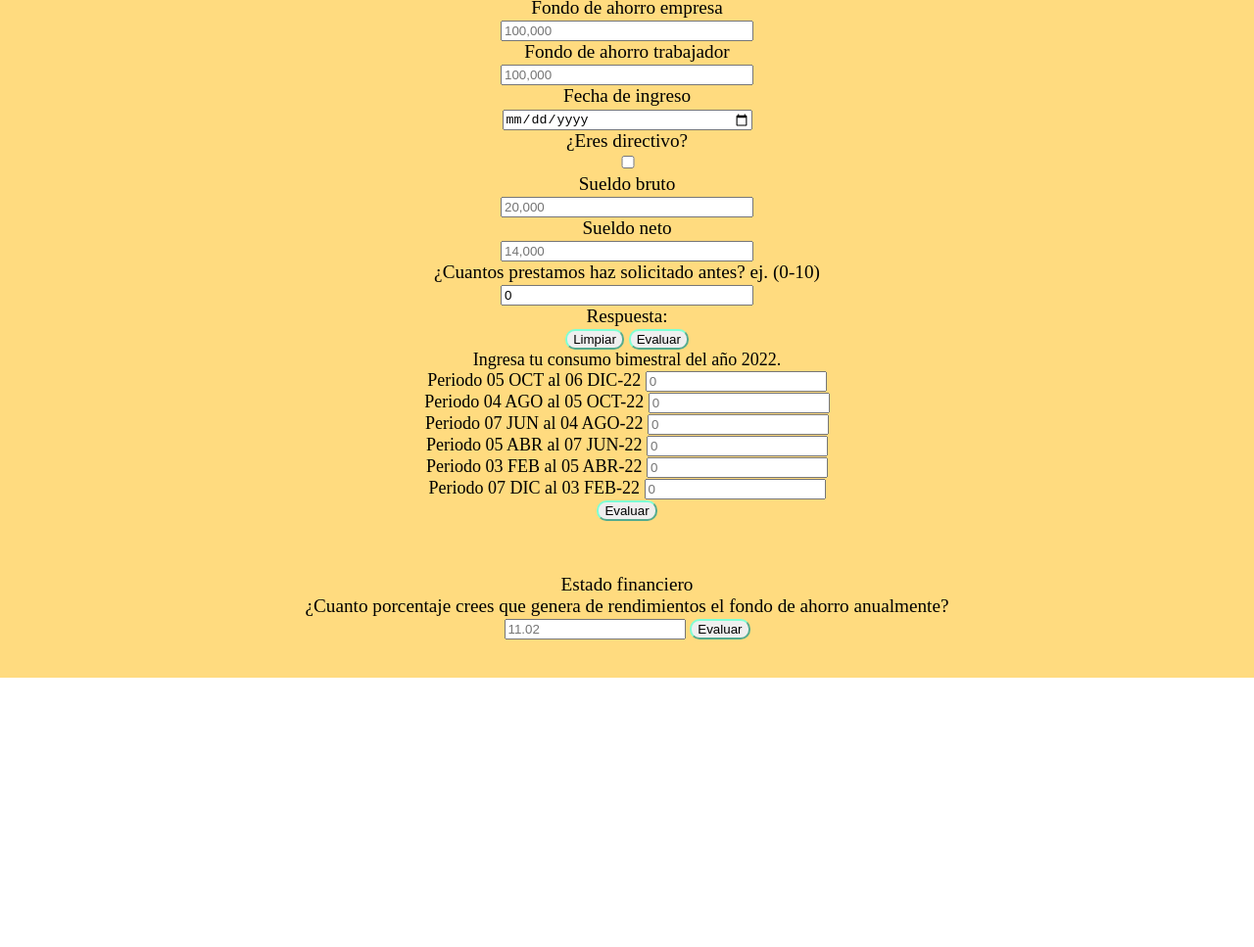
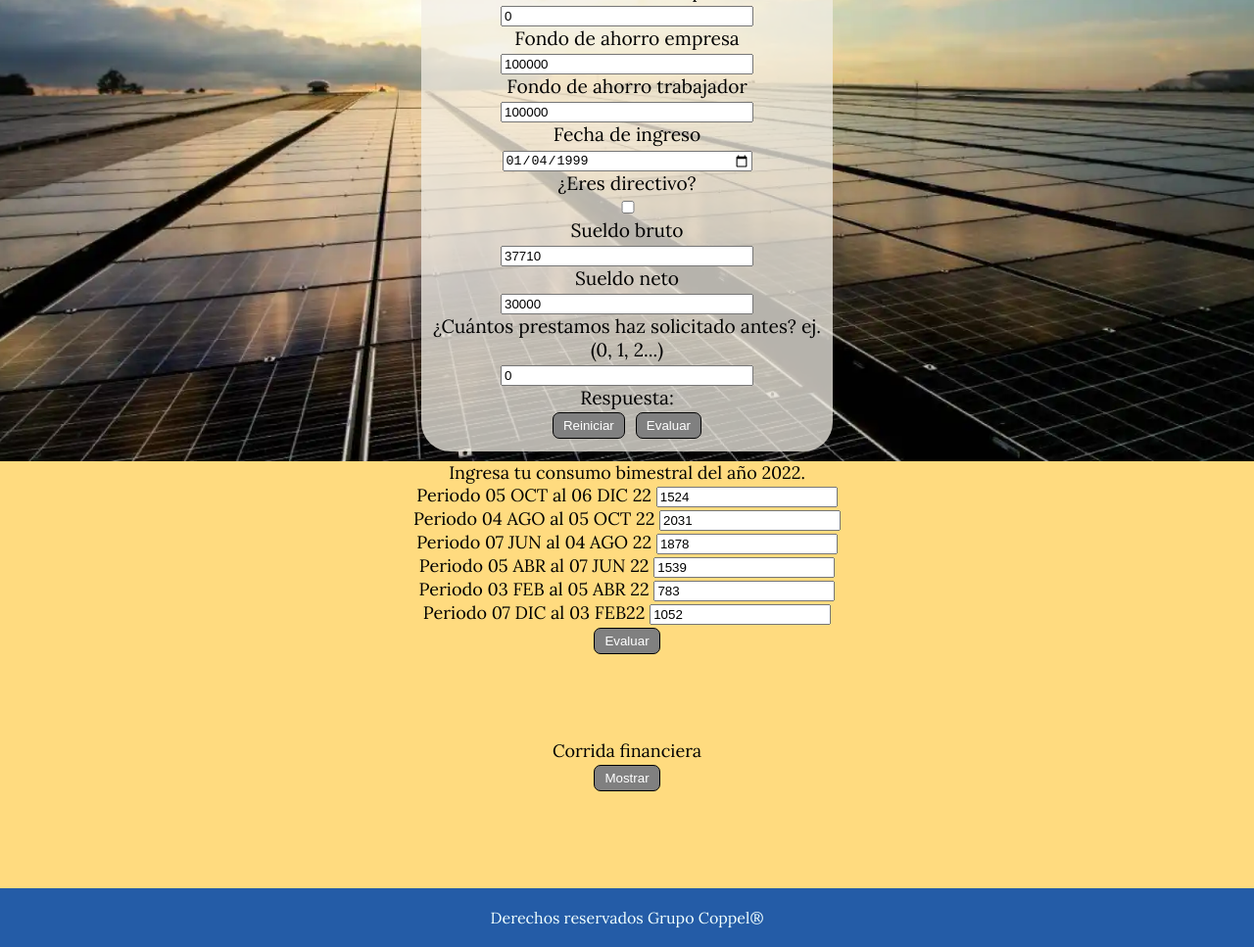
Before and after one commit to SustentabilidadCoppel/SustentabilidadCoppel.github.io, a plain HTML site: page index.html in a window 1280 px wide. Shown: the part 308-1275 px from the top of the page at 98% size. Before the commit the page ends 1000 px from the top, so only its background shows below. Drawn offline with nearby package versions, Linux system fonts and the light colour scheme.

Commit message:
Fondo paneles solares.
Archivo nuevo, imagen de paneles.
Estética mejorada.

```diff
--- a/index.css
+++ b/index.css
@@ -1,18 +1,55 @@
-body{
+body {
     margin: 0;
+    font-family: 'Lora', serif;
 
+
+}
+
+.nav{
+    margin:0;
+    color: white;
+    padding: 12px;
+    text-align: left;
+    font-family: 'Lora';
+    font-size: 40px;
+    position: fixed;
+    width: 100%;
+    background-color: rgb(83,97,109);
 }
 .form-primero{
     padding-top: 5rem;
-    background-color: rgb(255, 219, 127);
-    text-align: center;
+    background-color: rgb(249, 190, 41);
+    text-align: -webkit-center;
     align-items:flex-start;
     font-size: larger;
+    background-image: url(/fondo.webp);
+    background-repeat: no-repeat;
+    background-position: center center;
+    background-attachment: fixed;
+    background-size: cover;
+    padding-bottom: 10px;
+}
+
+.section{
+
+    width: 400px;
+    border-style: solid;
+    border-width: 10px;
+    border-radius: 30px;
+    border-color: rgba(242, 238, 229, 0);
+    align-items:flex-start;
+    text-align: center;
+    background-color: rgba(242, 238, 229, 0.751);
 }
 
 .form-primero input{
     width: 250px;
     align-content: center;
+}
+
+.container-f2{
+    align-items: left;
+    text-align: center;
 }
 
 .form-segundo{
@@ -31,7 +68,7 @@ body{
     background-color: rgb(255, 219, 127);
     text-align: center;
     align-items:flex-start;
-    font-size: larger;
+    font-size: large;
 }
 
 .container {
@@ -41,31 +78,56 @@ body{
     align-self: center;
     width:fit-content;
     display:inline-flex;
-    margin: 0;
+    margin: 30px;
 }
 
-.box {
-    display:inline;
+.col1{
+    margin-right: 30px;
 }
 
 
-.col1{
-    margin-right: 20px;
-}
-.nav{
-    background-color: #245CA7;
-    margin:0;
+button{
+    border-color: black;
+    border-style: solid;
+    background-color: gray;
     color: white;
-    padding-left: 20px;
-    text-align: left;
-    font-family: Arial, Helvetica, sans-serif;
-    font-size:large;
-    position: fixed;
-    width: 100%;
+    text-align: center;
+    align-items: center;
+    padding: 5px 10px;
+    margin: 3px;
+    border-width: 1px;
+    border-radius: 7px;
+
+
 }
 
-button{
-    border-color: aquamarine;
-    border-radius: 10px;
+button:hover {
+    box-shadow: 0 6px 16px 0 rgba(0,0,0,0.24);
+    background-color: rgb(40, 35, 179);
+    padding:  10px 20px ;
+    transition: 0.3s;
+    border-radius: 7px;
 
 }
+
+
+#ad{
+    padding-bottom:0;
+    display: block;
+}
+
+footer{
+    padding: 20px;
+    align-self: center;
+    align-content: center;
+    text-align: center;
+    background-color: #245CA7;
+    color: azure;
+}
+
+@media (max-width:360px){
+    .form-tercero{
+        font-size: small;
+        background-color: yellow;
+    }
+}
--- a/index.html
+++ b/index.html
@@ -2,6 +2,9 @@
 <html lang="en">
 <head>
     <meta charset="UTF-8">
+    <link rel="preconnect" href="https://fonts.googleapis.com">
+    <link rel="preconnect" href="https://fonts.gstatic.com" crossorigin>
+    <link href="https://fonts.googleapis.com/css2?family=Lora&display=swap" rel="stylesheet">
     <link rel="stylesheet" href="/index.css">
     <meta name="viewport" content="width=device-width, initial-scale=1.0">
     <title>Sustentabilidad Coppel</title>
@@ -9,74 +12,77 @@
 <body>
     <nav class="nav">
     <div class="titulo">
-    <h2>Simulador de paneles solares</h2>
+    Simulador de paneles solares
     </div>
     </nav>
     <form method="get" class="form-primero">
+        <div class="section">
             <label> Nombre </label><br>
-            <input type="text" autofocus id="nombre" placeholder="Tu nombre" ><br>
+            <input type="text" autofocus id="nombre" placeholder="Tu nombre" onkeydown="return /[a-z A-Z]/i.test(event.key)"><br>
             <label> Tamaño del sistema en Watts </label><br>
-            <input type="number" id="kwp" placeholder="1650" value=""><br>
+            <input type="number" id="kwp" placeholder="1650" value="1650"><br>
             <label> Precio actual del dolar </label><br>
-            <input type="number" step="0.01" id="dolar" placeholder="17" value=""><br>
+            <input type="number" step="0.01" id="dolar" placeholder="17" value="16.74551"><br>
             <label> Saldo en Cuenta Corriente </label><br>
-            <input type="number" id="CC" placeholder="0" value=""><br>
+            <input type="number" id="CC" placeholder="0" value="0"><br>
             <label>Saldo en Autocop </label><br>
-            <input type="number" id="autocop" placeholder="0" value=""><br>
+            <input type="number" id="autocop" placeholder="0" value="0"><br>
             <label>Fondo de ahorro empresa </label><br>
-            <input type="number" id="FDE" placeholder="100,000" value=""><br>
+            <input type="number" id="FDE" placeholder="100,000" value="100000"><br>
             <label>Fondo de ahorro trabajador </label><br>
-            <input type="number" id="FDT" placeholder="100,000" value=""><br>
+            <input type="number" id="FDT" placeholder="100,000" value="100000"><br>
             <label>Fecha de ingreso </label><br>
-            <input type="date" id="fecha" value=""><br>
+            <input type="date" id="fecha" value="1999-01-04"><br>
             <label>¿Eres directivo? </label><br>
             <input type="checkbox" id="directivo"  ><br>
             <label>Sueldo bruto </label><br>
-            <input type="number" id="bruto" placeholder="20,000" value=""><br>
+            <input type="number" id="bruto" placeholder="20,000" value="37710"><br>
             <label>Sueldo neto </label><br>
-            <input type="number" id="neto" placeholder="14,000" value=""><br>
-            <label>¿Cuantos prestamos haz solicitado antes? ej. (0-10) </label><br>
+            <input type="number" id="neto" placeholder="14,000" value="30000"><br>
+            <label>¿Cuántos prestamos haz solicitado antes? ej. (0, 1, 2...) </label><br>
             <input type="number" id="prestamos" placeholder="0" value="0"><br>
             <label>Respuesta:</label>
             <label type="text" id="resultado"></label><br>
-            <button id="limpiar">Limpiar</button>
+            <button id="limpiar">Reiniciar</button>
             <button type="button" id="Calculadora">Evaluar</button><br> <!--forzamos el ultimo boton del formulario de submit a button para que se mantengan visibles los resultados-->
-            <!--<p id="resultado"></p>-->
+        </div>
         </form>
-    <form  method="get" class="form-segundo">
+        <form  method="get" class="form-segundo" >
+            <div  class="container-f2" >
             <label>Ingresa tu consumo bimestral del año 2022.</label><br>
-        <label>Periodo 05 OCT al 06 DIC-22</label>
-        <input type="number" id="oct" placeholder="0" value=""><br>
-        <label>Periodo 04 AGO al 05 OCT-22</label>
-        <input type="number" id="ago" placeholder="0" value=""><br>
-        <label>Periodo 07 JUN al 04 AGO-22</label>
-        <input type="number" id="jun" placeholder="0" value=""><br>
-        <label>Periodo 05 ABR al 07 JUN-22</label>
-        <input type="number" id="abr" placeholder="0" value=""><br>
-        <label>Periodo 03 FEB al 05 ABR-22</label>
-        <input type="number" id="feb" placeholder="0" value=""><br>
-        <label>Periodo 07 DIC al 03 FEB-22</label>
-        <input type="number" id="dic" placeholder="0" value=""><br>
+            <label>Periodo 05 OCT al 06 DIC 22</label>
+            <input type="number" id="oct" placeholder="0" value="1524"><br>
+            <label>Periodo 04 AGO al 05 OCT 22</label>
+            <input type="number" id="ago" placeholder="0" value="2031"><br>
+            <label>Periodo 07 JUN al 04 AGO 22</label>
+            <input type="number" id="jun" placeholder="0" value="1878"><br>
+            <label>Periodo 05 ABR al 07 JUN 22</label>
+            <input type="number" id="abr" placeholder="0" value="1539"><br>
+            <label>Periodo 03 FEB al 05 ABR 22</label>
+            <input type="number" id="feb" placeholder="0" value="783"><br>
+            <label>Periodo 07 DIC al 03 FEB22</label>
+            <input type="number" id="dic" placeholder="0" value="1052"><br>
             <button type="button" id="energia">Evaluar</button><br>
+        </div>
         </form>
         <section class="chart">
-        <canvas id="myChart" height="50" width="200" ></canvas>
+        <canvas id="myChart" height="80" width="200" ></canvas>
     </section>
     <form  method="get" class="form-tercero">
-        <label>Estado financiero</label><br>
-        <label>¿Cuanto porcentaje crees que genera de rendimientos el fondo de ahorro anualmente?</label><br>
-        <input type="number" step="0.01" id="cetes" placeholder="11.02" value="">
-        <button type="button" id="flujo">Evaluar</button><br>
+        <label>Corrida financiera</label><br>
+        <button type="button" id="flujo">Mostrar</button><br>
         <div class="container">
                 <p class="col1" id="col1"></p>
                 <p class="col1" id="col2"></p>
                 <p class="col1" id="col3"></p>
                 <p class="col1" id="col4"></p>
                 <p class="col1" id="col5"></p>
-
             </div>
-        <div id="flujo"></div>
+            <label ><i id="ad"></i></label>
         </form>
+    <footer class="footer">
+        Derechos reservados Grupo Coppel®
+    </footer>
     <script src="https://cdn.jsdelivr.net/npm/chart.js@4.3.3/dist/chart.umd.min.js"></script>
     <script type="text/javascript" src="/index.js"></script>
 
--- a/index.js
+++ b/index.js
@@ -120,7 +120,7 @@ function candidatos(event){
     if (FDTT >= prestamo){
         const subtotal=neto-mensualidad;
         if ((subtotal) > (bruto*0.4)){
-            document.getElementById('resultado').innerText= "Felicidades "+ nombre.toUpperCase() +" tienes posibilidades de un prestamo de $"+ prestamo.toFixed(2) +" pesos, el tiempo de tu prestamo es de "+ credito +" meses aproximadamente, con una mensualidad de $"+ mensualidad.toFixed(2) +" pesos." ;
+            document.getElementById('resultado').innerHTML= "Felicidades "+ nombre.toUpperCase() +" tienes posibilidades de un prestamo de <b>$"+ prestamo.toFixed(2) +"</b> pesos, el tiempo de tu prestamo es de <b>"+ credito +" meses </b> aproximadamente, con una mensualidad de <b>$"+ mensualidad.toFixed(2) +" pesos</b>." ;
         } else document.getElementById('resultado').innerText= "Lo siento, " + nombre.toUpperCase() + " no cumples con los requisitos.";
     }
     else document.getElementById('resultado').innerText= "Lo siento, " + nombre.toUpperCase() + " no cumples con los requisitos.";
@@ -486,6 +486,7 @@ let myChart = new Chart(ctx,{
 
 
 function flujoFinanciero(event){
+        document.getElementById('flujo').remove('flujo');
         var nombre = document.getElementById('nombre').value;
         var FDE = parseFloat(document.getElementById('FDE').value);
         var FDT = parseFloat(document.getElementById('FDT').value);
@@ -498,8 +499,8 @@ function flujoFinanciero(event){
         var neto = parseFloat(document.getElementById('neto').value);
         var fecha = (document.getElementById('fecha').value);
         var directivo = document.getElementById('directivo');
-        //var cetes = 0.1107;
-        var cetes = parseFloat(document.getElementById('cetes').value)/100;
+        var cetes = 0.09;
+        //var cetes = parseFloat(document.getElementById('cetes').value)/100;
         var FDTT = FDT - CC - autocop;
         let sfv = (kwp*dolar*1.2)*1.16;
         //var antiguedad = document.getElementById('fecha'); //por definir
@@ -643,6 +644,7 @@ function flujoFinanciero(event){
                         document.getElementById('col5').insertAdjacentHTML("beforeend",col5)
                     }else mensualidad=mensualidad
             }else mensualidad = mensualidad
-
         }
+    var advertencia = "La tasa de rendimiento del fondo de ahorro se contempla que sea del 9%."
+    document.getElementById('ad').insertAdjacentText("beforeend", advertencia)
 }
```
Also changed, not shown: fondo.webp (added). Lines whose indentation alone changed are shown as unchanged.
